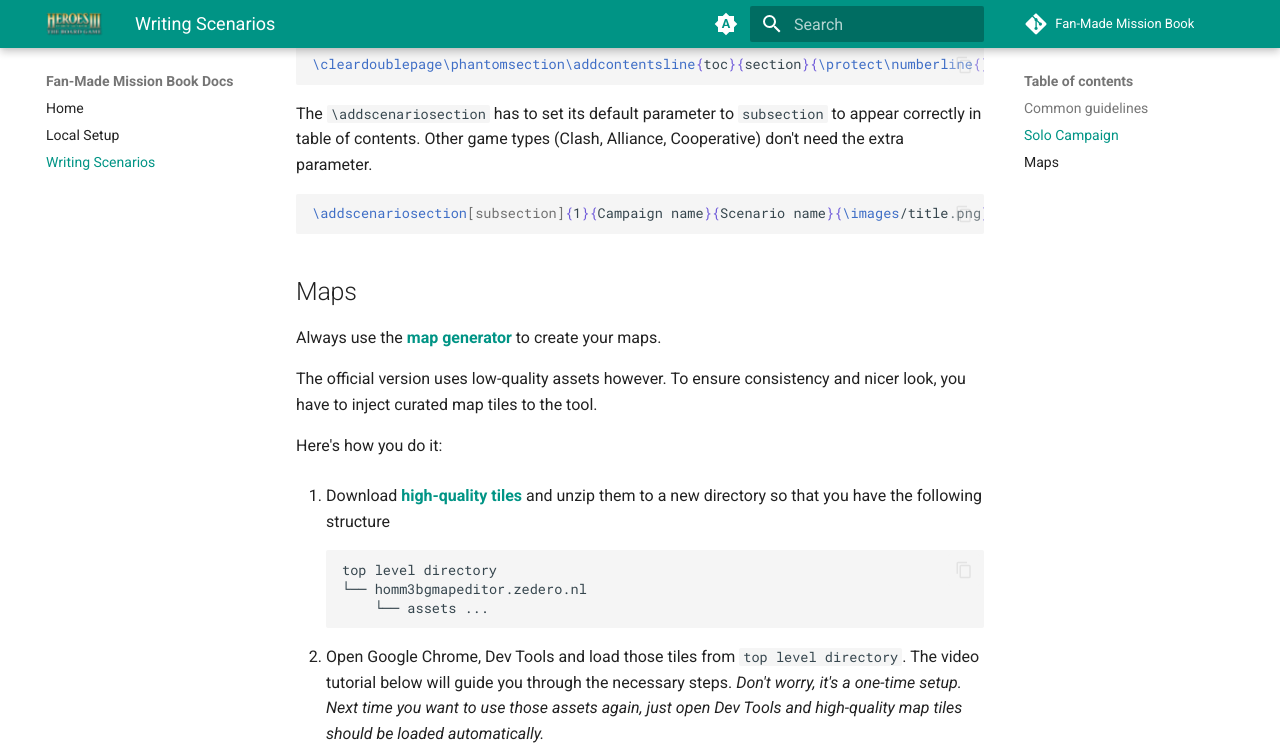
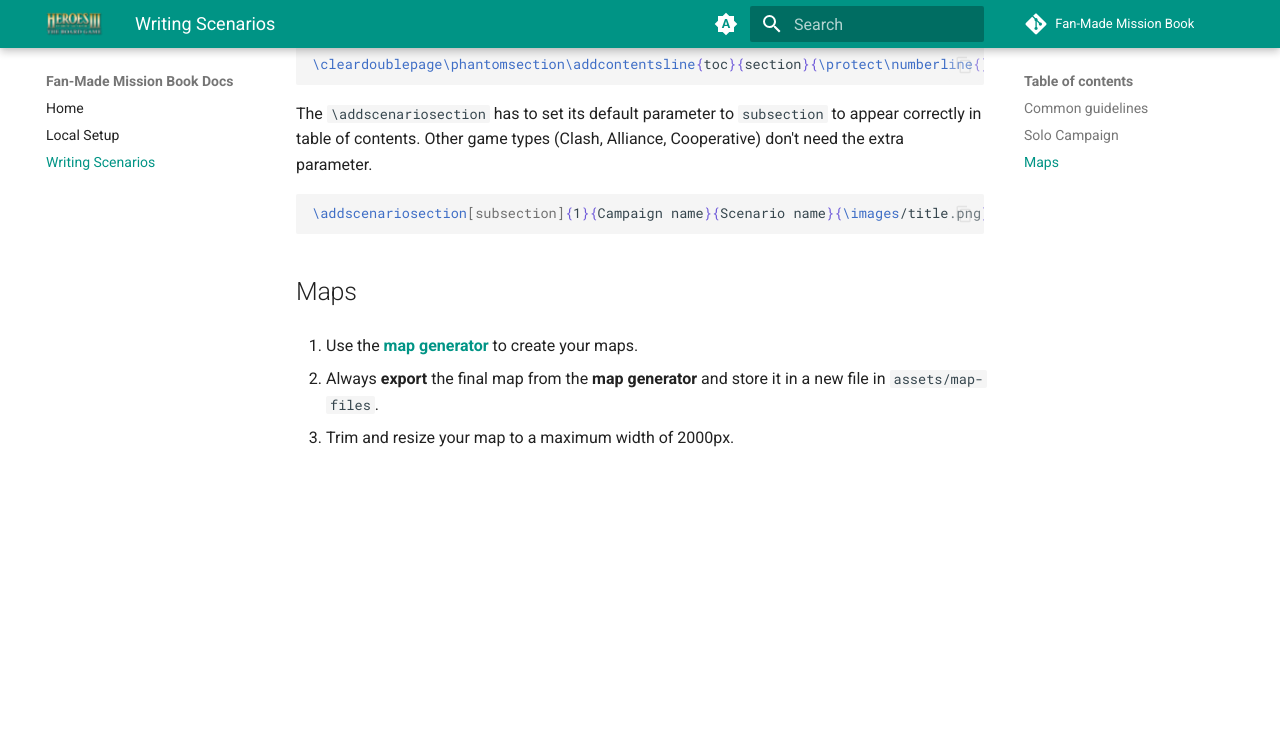
Before and after one commit to qwrtln/Homm3BG-mission-book, an MkDocs documentation site: the page built from docs/scenarios.md, in a window 1280 px wide and 1400 px high, scrolled down 520 px. Shown: the top 755 px of the window. Built offline with MkDocs 1.6.1 and Material for MkDocs 9.7.7, drawn with Linux system fonts in a browser that asks for light colours; comment, search, counter and statistics services are not loaded; after the commit the page ends 1047 px from its top, so only the background shows below that; some of the changed text lies outside the part shown; grey boxes are pictures that could not be loaded.

Commit message:
Delete obsolete docs (#54)

````diff
--- a/docs/scenarios.md
+++ b/docs/scenarios.md
@@ -23,35 +23,8 @@
 
 ## Maps
 
-Always use the [**map generator**](http://homm3bgmapeditor.zedero.nl/) to create your maps.
+1. Use the [**map generator**](http://homm3bgmapeditor.zedero.nl/) to create your maps.
 
-The official version uses low-quality assets however. To ensure consistency and nicer look, you have to inject curated map tiles to the tool.
+2. Always **export** the final map from the **map generator** and store it in a new file in `assets/map-files`.
 
-Here's how you do it:
-
-1. Download [**high-quality tiles**](https://drive.google.com/file/d/1d2iTxc_dUNzT3h-jSftbV1v-BxiYshtl/view?usp=drive_link) and unzip them to a new directory so that you have the following structure
-
-    ```
-    top level directory
-    └── homm3bgmapeditor.zedero.nl
-        └── assets ...
-    ```
-
-2. Open Google Chrome, Dev Tools and load those tiles from `top level directory`. The video tutorial below will guide you through the necessary steps. *Don't worry, it's a one-time setup. Next time you want to use those assets again, just open Dev Tools and high-quality map tiles should be loaded automatically.*
-
-    <iframe
-        width="100%"
-        height="400"
-        src="https://www.youtube.com/embed/YymgXc-JMiY?si=PjG_t4RgkWjsg1si"
-        title="HOMM3 BG Map Generator (High Quality Map Tiles)"
-        frameborder="0"
-        allow="accelerometer; autoplay; clipboard-write; encrypted-media; gyroscope; picture-in-picture; web-share" referrerpolicy="strict-origin-when-cross-origin"
-        allowfullscreen></iframe>
-
-3. Refresh the **map generator** page to apply the tiles.
-
-4. Always **export** the final map from the **map generator** and store it in a new file in `assets/map-files`.
-
-5. Trim and resize your map to a maximum width of 2000px.
-
-**TIP:** If the **map generator** is slow, make sure that the *Network* tab in *Dev Tools* has *Disable caches* unchecked.
+3. Trim and resize your map to a maximum width of 2000px.
````
